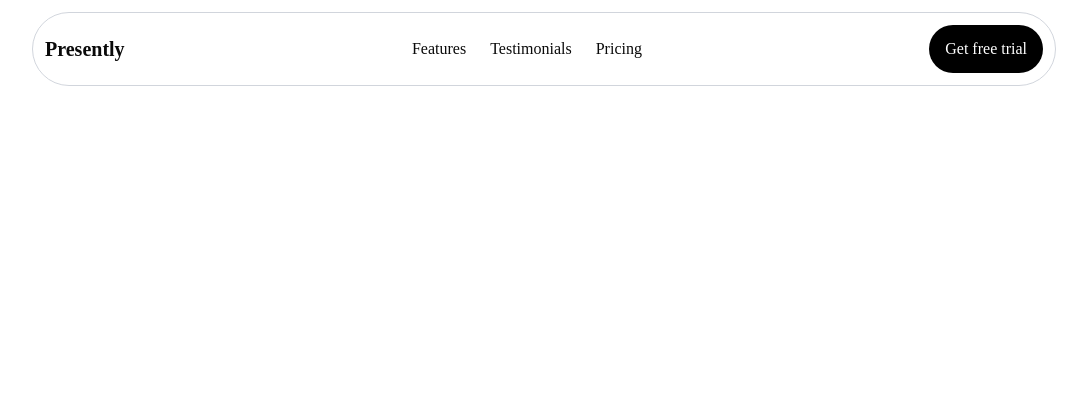
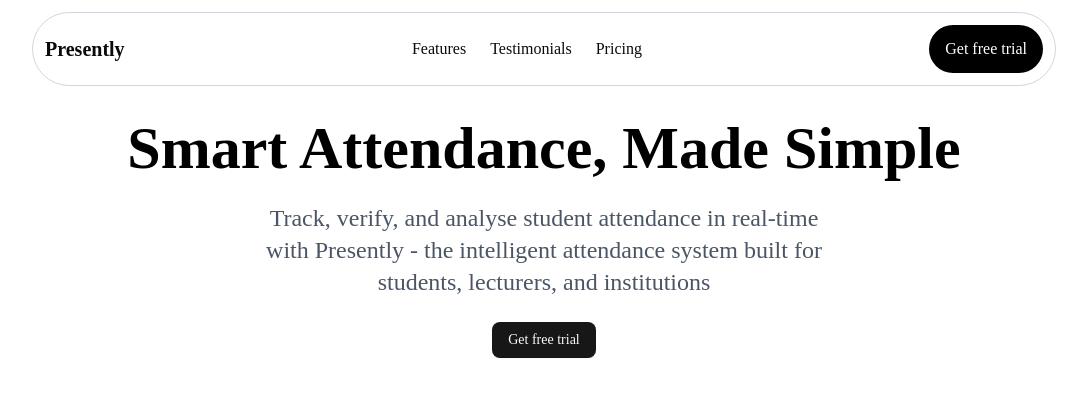
Before and after one commit to CodeGallantX/Presently, a Next.js app: page / in a window 1280 px wide. Shown: the top 396 px of the page, without its empty margins (96-1183 px from the left). Built offline with nearby package versions, Linux system fonts and the light colour scheme.

Commit message:
updated heor section

```diff
--- a/app/components/landing/Hero.jsx
+++ /dev/null
@@ -1,13 +0,0 @@
-import Header from "./Header"
-
-const Hero = () => {
-  return (
-    <div>
-      <Header />
-      <section>
-      </section>
-    </div>
-  )
-}
-
-export default Hero
--- a/app/page.js
+++ b/app/page.js
@@ -1,4 +1,4 @@
-import Hero from "./components/landing/Hero"
+import Hero from "@/components/landing/Hero"
 // import Footer from "@/components/Footer"
 
 const App = () => {
--- a/app/components/landing/Header.jsx
+++ b/components/landing/Header.jsx
@@ -1,4 +1,3 @@
-// import Link from "next/navigation"
 
 const Header = () => {
   return (
--- /dev/null
+++ b/components/landing/Hero.jsx
@@ -0,0 +1,19 @@
+import Header from "./Header"
+import { Button } from "@/components/ui/button"
+
+const Hero = () => {
+  return (
+    <div className="">
+      <Header />
+      <section className="flex flex-col items-center justify-center text-center py-8 px-24 space-y-6">
+        <h1 className="text-6xl font-bold text-black">Smart Attendance, Made Simple</h1>
+        <h2 className="text-2xl text-gray-600 w-xl">Track, verify, and analyse student attendance in real-time with Presently - the intelligent attendance system built for students, lecturers, and institutions</h2>
+        <div>
+          <Button>Get free trial</Button>
+        </div>
+      </section>
+    </div>
+  )
+}
+
+export default Hero
```
